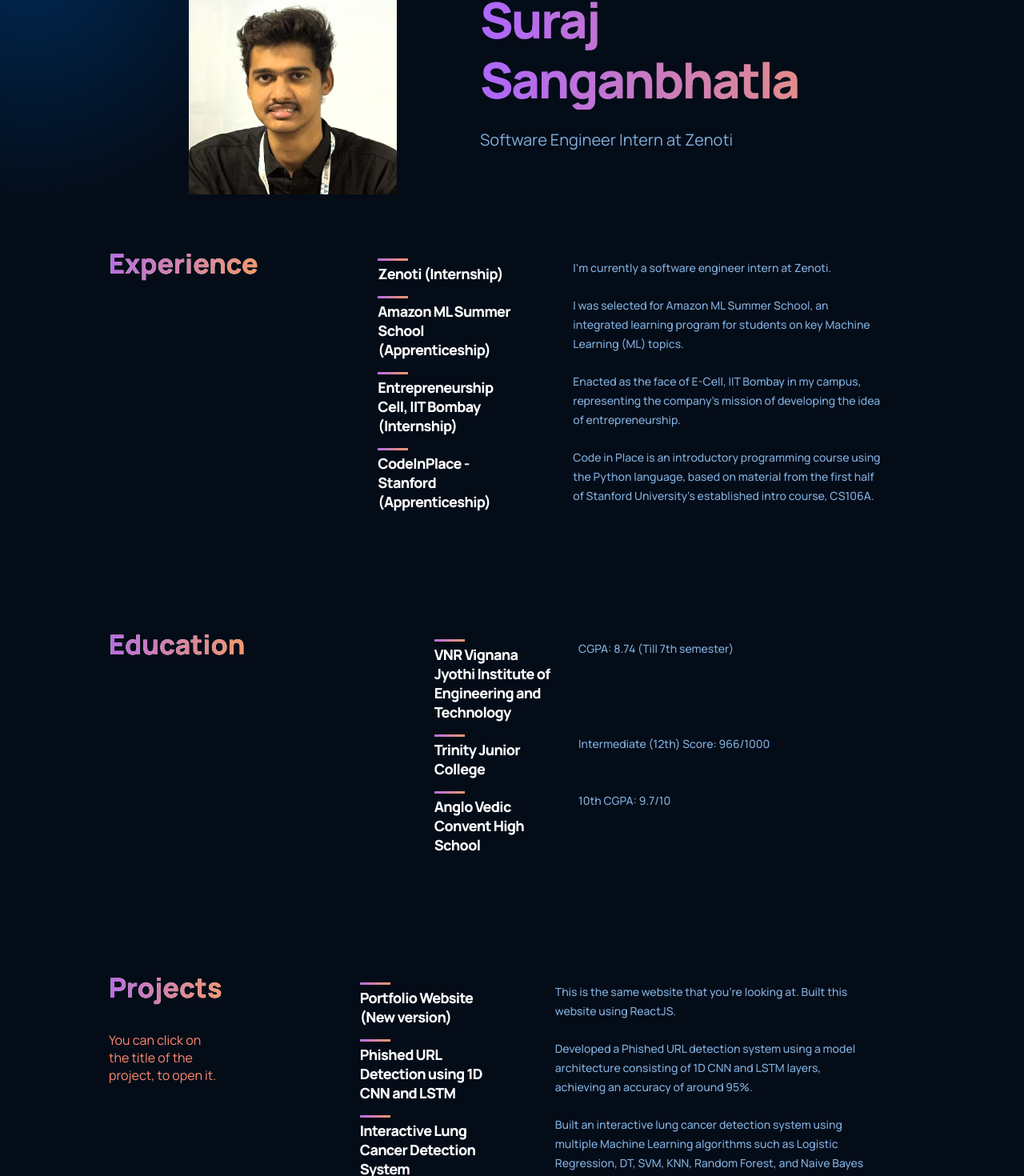
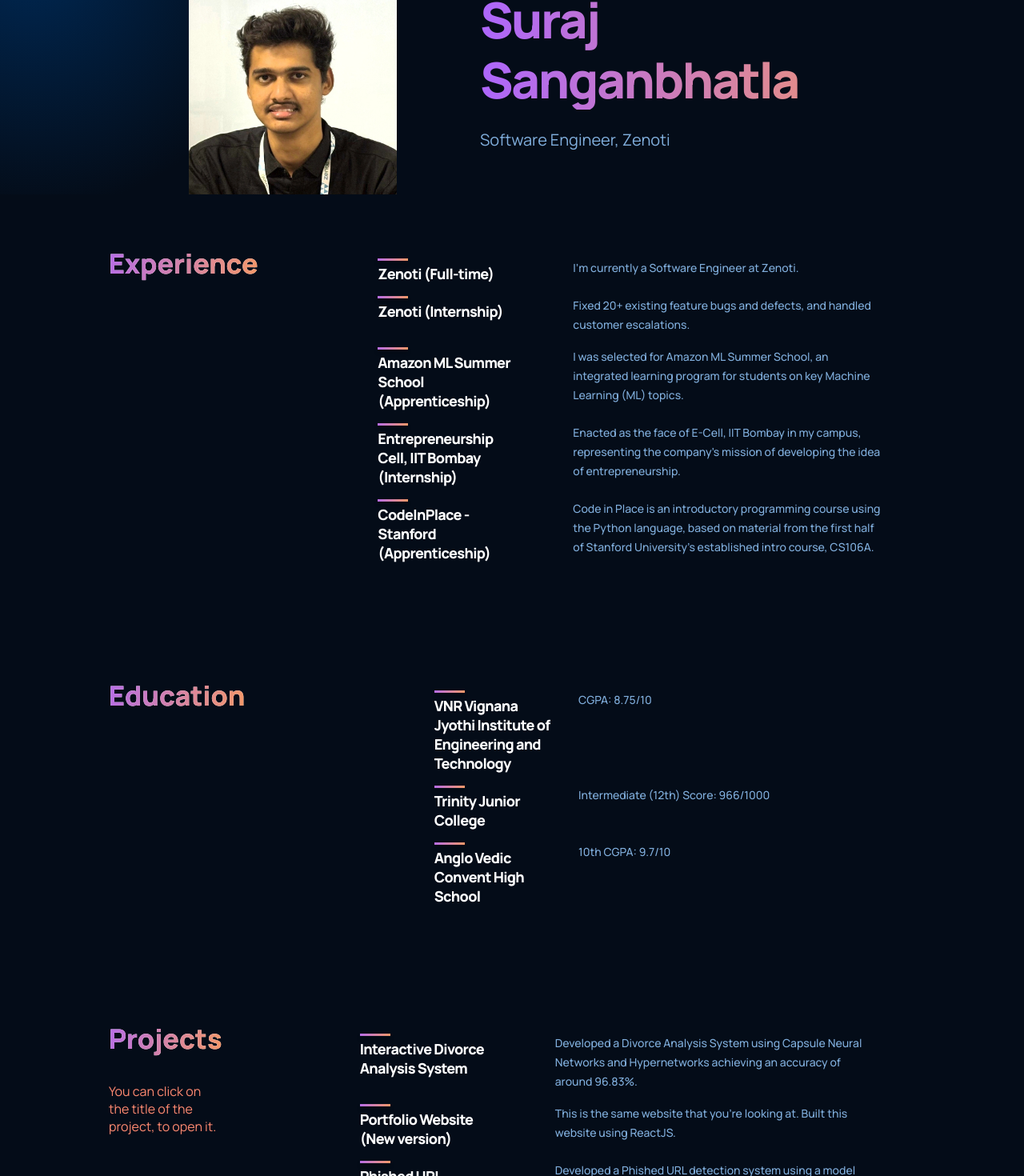
Before and after one commit to iamssuraj/react-portfolio, a React (Create React App) app: page / in a window 1280 px wide. Shown: the part 157-1627 px from the top of the page at 80% size. Built offline with nearby package versions, Linux system fonts and the light colour scheme.

Commit message:
Software Engineer Role update

```diff
--- a/src/components/Education/Data.json
+++ b/src/components/Education/Data.json
@@ -1,7 +1,7 @@
 [
     {
         "head": "VNR Vignana Jyothi Institute of Engineering and Technology",
-        "content": "CGPA: 8.74 (Till 7th semester)"
+        "content": "CGPA: 8.75/10"
     },
     {
         "head": "Trinity Junior College",
--- a/src/components/Experience/Data.json
+++ b/src/components/Experience/Data.json
@@ -1,7 +1,11 @@
 [
     {
+        "head":"Zenoti (Full-time)",
+        "content":"I'm currently a Software Engineer at Zenoti."
+    },
+    {
         "head":"Zenoti (Internship)",
-        "content":"I'm currently a software engineer intern at Zenoti."
+        "content":"Fixed 20+ existing feature bugs and defects, and handled customer escalations."
     },
     {
         "head": "Amazon ML Summer School (Apprenticeship)",
--- a/src/components/Header/Header.js
+++ b/src/components/Header/Header.js
@@ -10,7 +10,7 @@
       </div>
       <div className="header-content">
         <h1 className="gradient__text">Suraj Sanganbhatla</h1>
-        <p>Software Engineer Intern at Zenoti</p>
+        <p><a href="https://www.zenoti.com/" id="Zen-link" target="_blank">Software Engineer, Zenoti</a></p>
       </div>
     </div>
   )
--- a/src/components/Header/header.css
+++ b/src/components/Header/header.css
@@ -1,3 +1,7 @@
+#Zen-link:hover {
+    color: white;
+}
+
 .header {
     display: flex;
 }
--- a/src/components/Projects/Data.json
+++ b/src/components/Projects/Data.json
@@ -1,6 +1,12 @@
 [
     {
+      "head": "Interactive Divorce Analysis System",
+      "link":"https://github.com/iamssuraj/Divorce-Prediction-CapsNet-HyperNet",
+      "content": "Developed a Divorce Analysis System using Capsule Neural Networks and Hypernetworks achieving an accuracy of around 96.83%."
+    },
+    {
       "head": "Portfolio Website (New version)",
+      "link":"https://github.com/iamssuraj/react-portfolio",
       "content": "This is the same website that you're looking at. Built this website using ReactJS."
     },
     {
```
